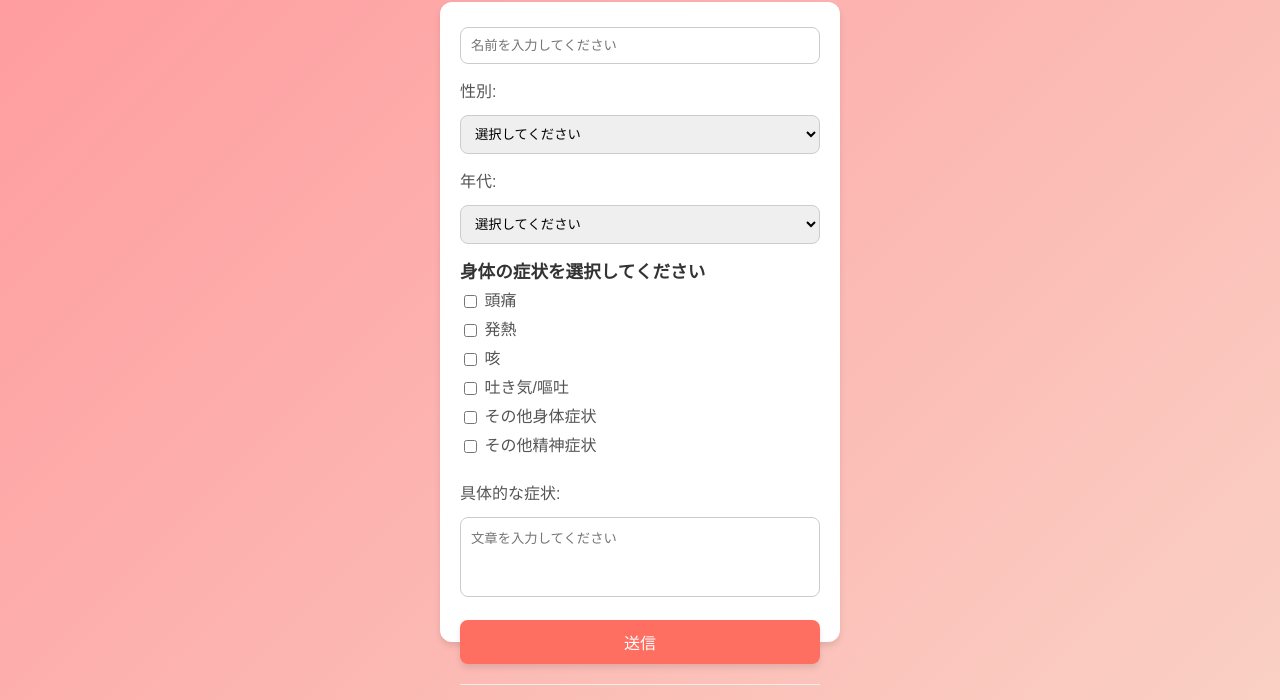
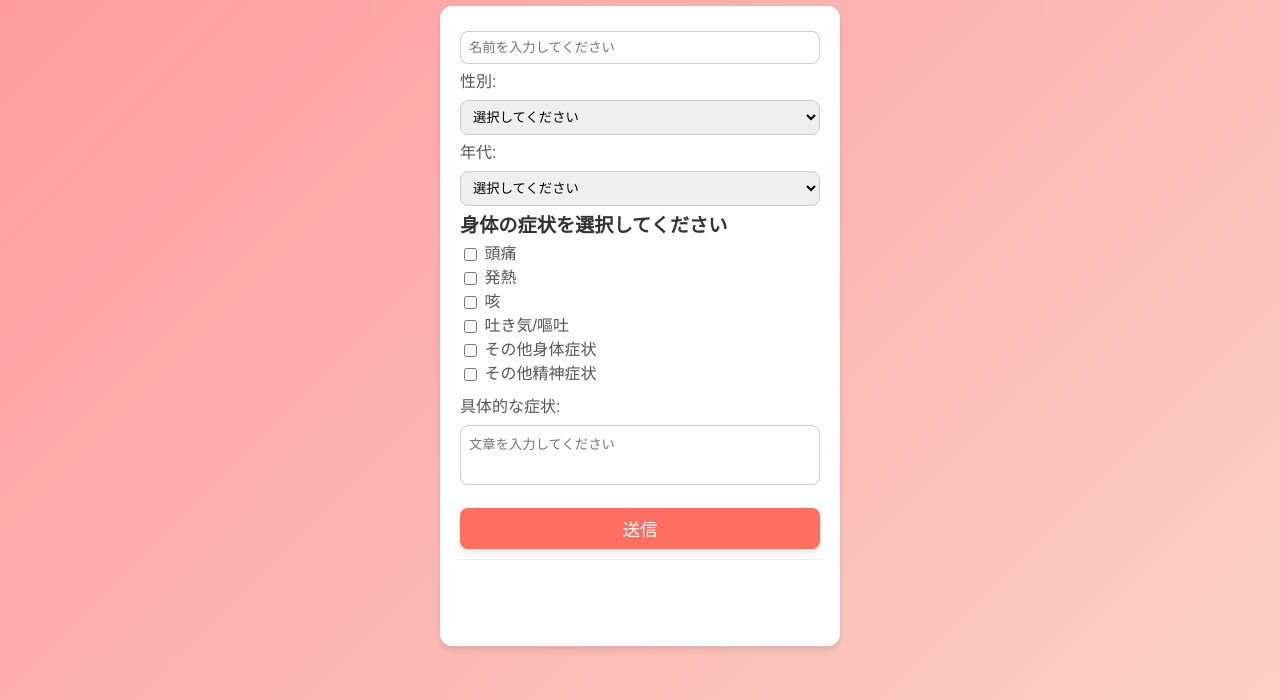
Before and after one commit to yuiyui46/yuiyui_46-kadai04_chat2, a plain HTML site: page index.html in a window 1280 px wide. Shown: the part 100-800 px from the top of the page. Drawn offline with Linux system fonts and the light colour scheme; no server answers.

Commit message:
Update style.css

```diff
--- a/css/style.css
+++ b/css/style.css
@@ -10,7 +10,6 @@
   margin: 0;
   padding: 20px;
   box-sizing: border-box;
-  overflow: hidden; /* スクロールバーが表示されないように */
 }
 
 h1 {
@@ -33,8 +32,13 @@
   height: 80vh; /* 全体の高さを固定 */
 }
 
+.input-section {
+  overflow-y: auto;
+  max-height: 30%; /* 入力セクションの高さを減らす */
+}
+
 .input-group {
-  margin-bottom: 20px;
+  margin-bottom: 10px;
 }
 
 h2 {
@@ -45,14 +49,14 @@
 
 label {
   display: block;
-  margin-bottom: 10px;
+  margin-bottom: 5px;
   font-size: 1em;
   color: #555555;
 }
 
 input[type="text"], textarea, select {
   width: 100%;
-  padding: 10px;
+  padding: 8px;
   margin-top: 5px;
   border: 1px solid #cccccc;
   border-radius: 8px;
@@ -60,14 +64,14 @@
 }
 
 textarea {
-  height: 80px;
+  height: 60px;
   resize: none;
 }
 
 button {
   background-color: #ff6f61;
   color: white;
-  padding: 10px 15px;
+  padding: 8px 15px;
   border: none;
   border-radius: 8px;
   cursor: pointer;
@@ -75,6 +79,7 @@
   font-size: 1.1em;
   box-shadow: 0 4px 6px rgba(0, 0, 0, 0.1);
   transition: background-color 0.3s;
+  margin-top: 10px;
 }
 
 button:hover {
@@ -83,11 +88,11 @@
 
 #output {
   flex-grow: 1;
-  margin-top: 20px;
-  max-height: calc(100% - 300px); /* 上部の入力フィールドの高さを考慮 */
+  margin-top: 10px;
   overflow-y: auto; /* 縦スクロールを許可 */
   border-top: 1px solid #eeeeee;
   padding-top: 10px;
+  max-height: 70%; /* 出力セクションの高さを増やす */
 }
 
 .msg {
@@ -107,7 +112,6 @@
     padding: 15px;
     height: 90vh; /* スマホ画面の高さに対応 */
   }
-  }
 
   button {
     font-size: 1em;
```
Lines whose indentation alone changed are shown as unchanged.
